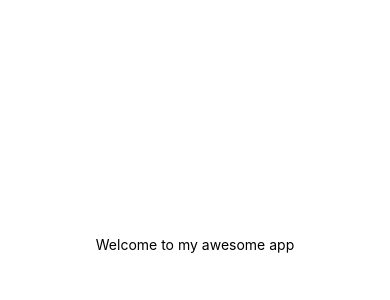
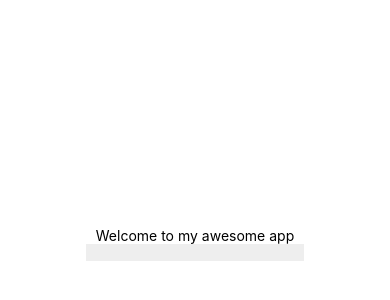
Before and after one commit to jingjing515/test, a React Native app: screen / in a window 390 px wide. Shown: the part 178-478 px from the top of the page. Built offline with nearby package versions, Linux system fonts and the light colour scheme.

Commit message:
adds textinput in App.js

```diff
--- a/App.js
+++ b/App.js
@@ -1,14 +1,24 @@
 import { StatusBar } from "expo-status-bar";
-import { StyleSheet, Text, View } from "react-native";
+import { useState } from "react";
+import { StyleSheet, Text, TextInput, View } from "react-native";
 import Header from "./components/Header";
 
 export default function App() {
   const name = "my awesome app";
-
+  const [text, setText] = useState();
+  function changeTextHandler(changedText) {
+    setText(changedText);
+  }
   return (
     <View style={styles.container}>
       <StatusBar style="auto" />
       <Header appName={name} />
+      <TextInput
+        value={text}
+        onChangeText={changeTextHandler}
+        style={{ backgroundColor: "#eee" }}
+      />
+      <Text>{text}</Text>
     </View>
   );
 }
```
